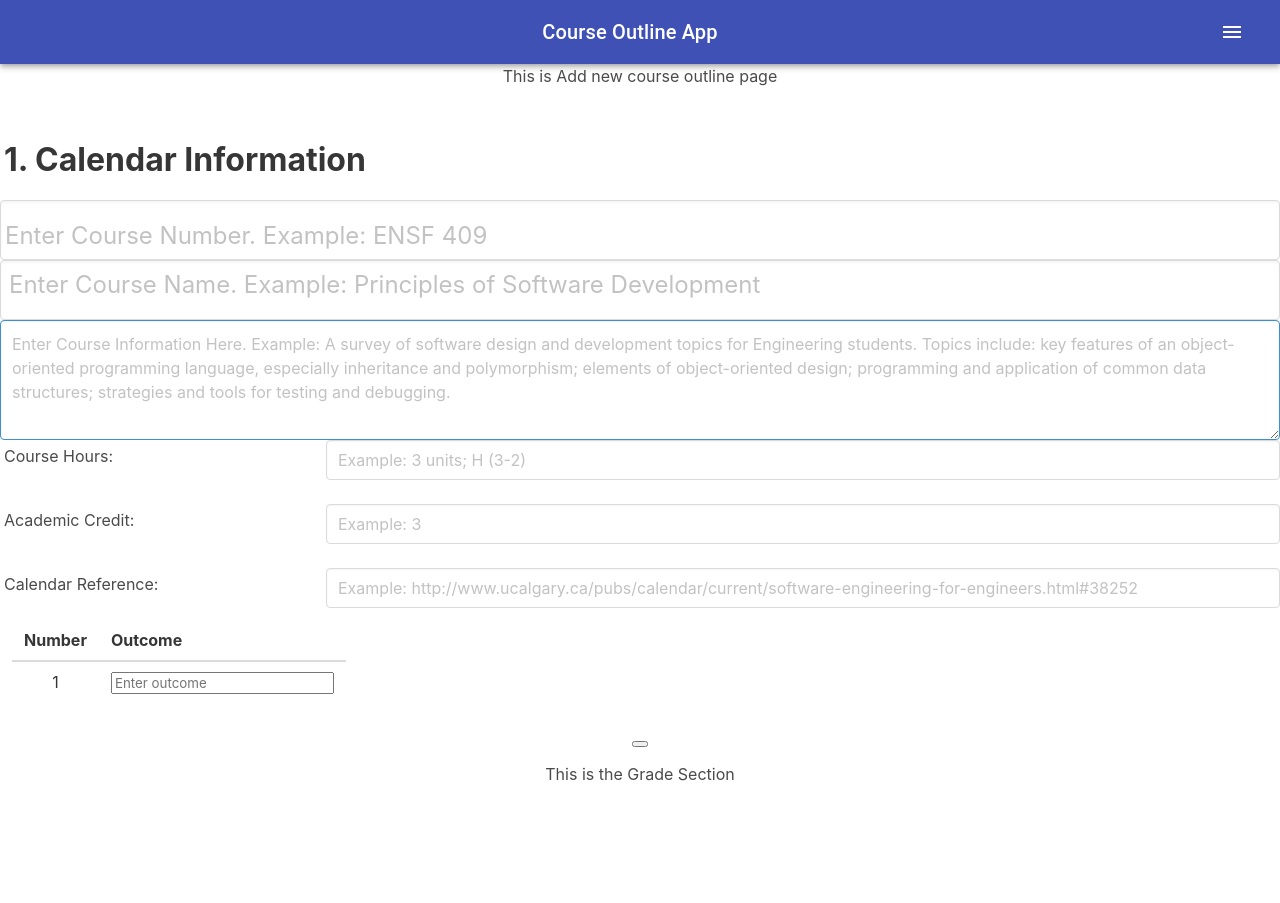
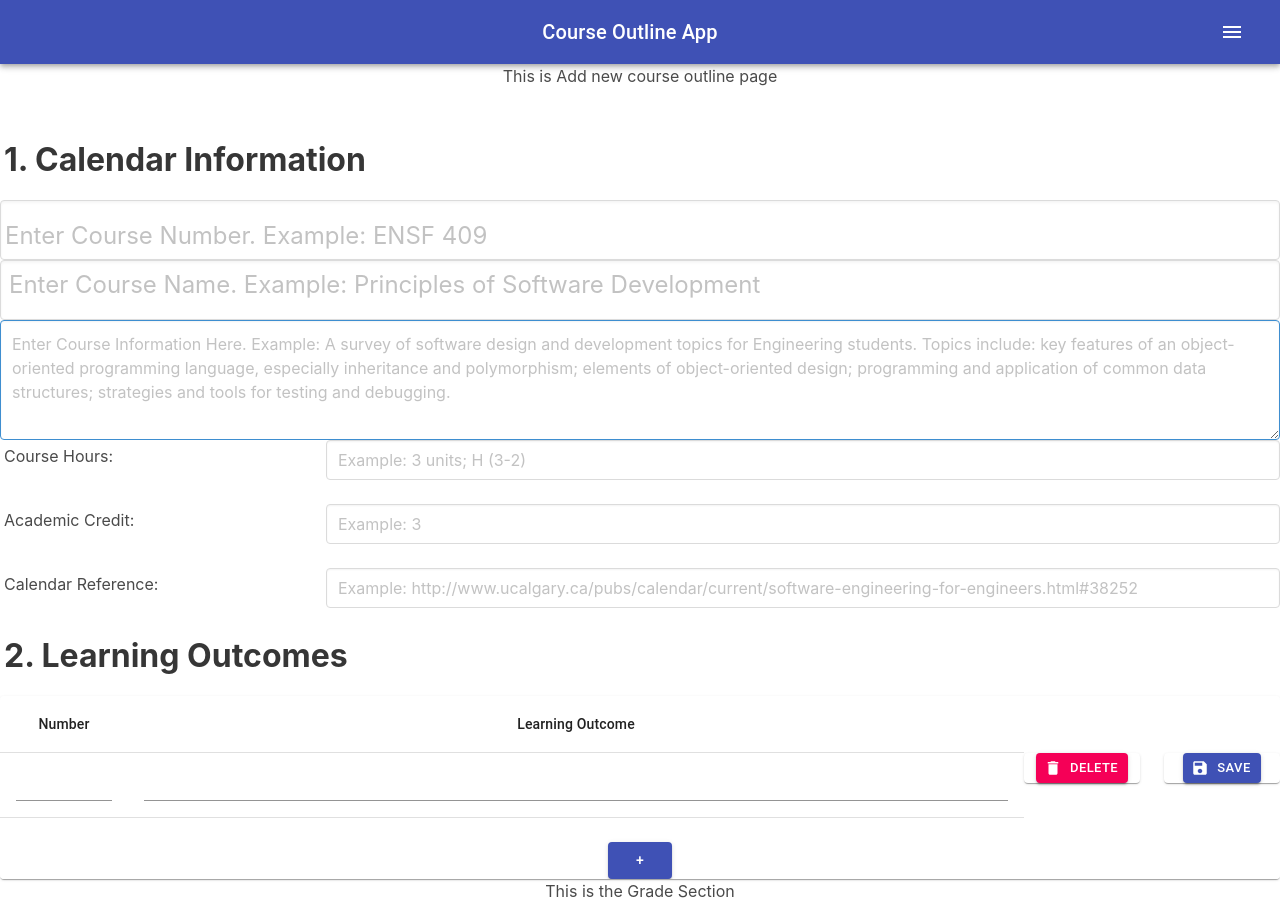
Before and after one commit to stancsz/web-development-project-ensf-607, a React (Create React App) app in the folder project/course_oultine_app/: page /AddCourse in a window 1280 px wide. Before the commit the page ends 800 px from the top, so only its background shows below. Built offline with nearby package versions, Linux system fonts and the light colour scheme.

Commit message:
I can add new rows to table
Working on deletng rows and saving data on click

```diff
--- a/project/course_oultine_app/src/add_outline_componenets/FunOutcome.js
+++ b/project/course_oultine_app/src/add_outline_componenets/FunOutcome.js
@@ -1,92 +1,182 @@
 import React, { useState } from 'react';
 
-const FunOutcome=()=> {
+import { makeStyles } from '@material-ui/core/styles';
+import Table from '@material-ui/core/Table';
+import TableBody from '@material-ui/core/TableBody';
+import TableCell from '@material-ui/core/TableCell';
+import TableContainer from '@material-ui/core/TableContainer';
+import TableHead from '@material-ui/core/TableHead';
+import TableRow from '@material-ui/core/TableRow';
+import Paper from '@material-ui/core/Paper';
+import TextField from '@material-ui/core/TextField';
+import Button from '@material-ui/core/Button';
+import Grid from '@material-ui/core/Grid';
+import DeleteIcon from '@material-ui/icons/Delete';
+import SaveIcon from '@material-ui/icons/Save';
+const useStyles = makeStyles({
+  table: {
+    minWidth: 650,
+  },
+});
 
-  const[ rows,setRows]=useState([{num:1,text:"Enter outcome"}])
-
-  const [count,setCount]=useState(1)
-  const addRow=()=>{
-    var x=rows[rows.length-1].num
-    let temp={num:x,text:"Enter outcome"}
-    rows.push({})
-    rows.sort()
-    setRows(rows)
-  }
-  const update=(num,txt)=>{
-    let newRows=rows.filter((row)=> row.num !== num)
-    let temp={num:num , text:txt}
-    newRows.push(temp)
-    newRows.sort()
-    var x=newRows[rows.length-1].num
-    let temp2={num:x+1,text:"Enter outcome"}
-    newRows.push(temp2)
-    setRows(newRows)
+function createData(name, calories, fat, carbs, protein) {
+  return { name, calories, fat, carbs, protein };
+}
 
 
 
+export default function BasicTable() {
+  const [count, setCount] = useState(2);
+  const classes = useStyles();
+  const [rows, setRows] = useState([{ id: 1,  outcome: "" }]);
+  const [numbers,setNumbers]=useState([])
+  const [outcomes,setOutcomes]=useState([])
+
+  const editNums=(id,num)=>{
+    let indx = numbers.indexOf((num)=>num.id===id)
+    let newNums=numbers
+    if(indx>=0)
+    newNums[indx]={id:id,num:num}
+    else
+    newNums[0]={id:id,num:num}
+
+    setNumbers(newNums)
+
+  }
+  const ediOutcomes=(id,outcome)=>{
+    let indx = outcomes.indexOf((row) => row.id === id)
+    let newOutcomes=outcomes
+    if(indx>=0)
+    newOutcomes[indx]={id:id,outcome:outcome}
+    else
+    newOutcomes[0]={id:id,outcome:outcome}
+
+    setOutcomes(newOutcomes)
+    console.log(outcomes)
+  }
+  const editRowNum = (id, num) => {
+    let newRows = rows.filter((row) => row.id !== id)
+    let adjustedrow = { id: id, num: num }
+    newRows.push(adjustedrow)
+    newRows.sort((a, b) => {
+      return (a.num - b.num)
+    })
+    setRows(newRows)
+    console.log(rows)
+  };
+
+    const saveRow= (id) => {
+      console.log(numbers)
+      let indx = outcomes.indexOf((row) => row.id === id)
+
+      //let num=numbers[numIndx].num
+      /*let outcomeIndx=outcomes.indexOf((outcome)=> outcome.id===id)
+      let outcome=outcomes[outcomeIndx].outcome
+      let rowIndx = rows.indexOf((row) => row.id === id)
+      let newRows=rows
+      newRows[rowIndx]={ id: id,num:num,outcome: outcome }
+          */
+         if(id===numbers[0].id)
+      console.log("True")
+      console.log(indx)
+
+    //  setRows(newRows)
+
+  };
+
+
+  const removeRow = (id) => {
+    let newRows = rows.filter((row) => row.id !== id)
+    newRows()
+    setRows(newRows)
+  }
+  const addRow = (id) => {
+    let newRows = rows
+    setCount(count+1)
+    let x=count
+    console.log("THIS IS "+x)
+    newRows.push({ id: x, outcome: "" })
+    setRows(newRows)
+    console.log(rows)
   }
 
-    return (
-      <div className="column">
+  return (
+    <>
+      <br />
+      <label className="label is-size-3 has-text-left pl-1">2. Learning Outcomes</label>
+      <TableContainer component={Paper}>
+        <Table className={classes.table} aria-label="simple table">
+          <colgroup>
+            <col width="10%" />
+            <col width="70%" />
 
+          </colgroup>
+          <TableHead>
+            <TableRow>
+              <TableCell>Number</TableCell>
+              <TableCell align="right">Learning Outcome</TableCell>
 
-   <div className="table-container">
-        <table className="table">
-        <thead>
-        <tr>
-    <th>Number</th>
-    <th>Outcome</th>
+            </TableRow>
+          </TableHead>
+          <TableBody>
+            {rows.map((row) => (
+              <TableRow key={row.id}>
+                <TableCell component="th" scope="row">
+                <TextField id="standard-basic" onChange={(e) => {
 
-        </tr>
+        editNums(row.id,e.target.value)
+      }} />
+                </TableCell>
+                <TableCell align="right"><TextField id="standard-basic" fullWidth={true} onChange={(e) => {
 
-        </thead>
-        <tbody>
-          {
-            rows.map((row)=>{
-              return (
-                <tr>
-                <td id={row.num}>
-                  {count}
-                </td>
-                <td>
-                  <input type="text" placeholder={row.text} className={row.num}
-                   ></input>
+                  ediOutcomes(row.id,e.target.value)
+                }} /></TableCell>
 
-                </td>
+                <div className={classes.root}>
+                  <Grid container spacing={3}>
+                    <Grid item xs>
+                      <Paper className={classes.paper}><Button
+                        variant="contained"
+                        color="secondary"
+                        className={classes.button}
+                        size="small"
+                        startIcon={<DeleteIcon />}
+                        onClick={()=>
+                        removeRow(row.id)}
+                      >
+                        Delete
+      </Button></Paper>
+                    </Grid>
+                    <Grid item xs>
+                      <Paper className={classes.paper}><Button
+                        variant="contained"
+                        color="primary"
+                        size="small"
+                        className={classes.button}
+                        startIcon={<SaveIcon />}
+                        onClick={()=>{
+                          saveRow(row.id)
+                        }}
 
-              </tr>
+                      >
+                        Save
+      </Button></Paper>
+                    </Grid>
 
-
-              )
-            })
-
-
-          }
+                  </Grid>
+                </div>
 
 
 
-
-
-
-
-
-
-        </tbody>
-
-        </table>
-        <button type="button" onClick={()=>{
-          setCount(count+1)
-          update(document.getElementById(count.toString),document.getElementsByClassName(count.toString))
-
-
-          console.log(rows)}}></button>
-        </div>
-
-
-
-
-    </div>
-    );
-  }
-
-  export default FunOutcome;
+              </TableRow>
+            ))}
+          </TableBody>
+        </Table>
+        <br />
+        <Button variant="contained" color="primary" onClick={()=>{
+          addRow()
+        }}> +</Button>
+      </TableContainer>
+    </>
+  );
+}
```
Also changed, not shown: 1 other file (tests, documents, lock files or other folders).
